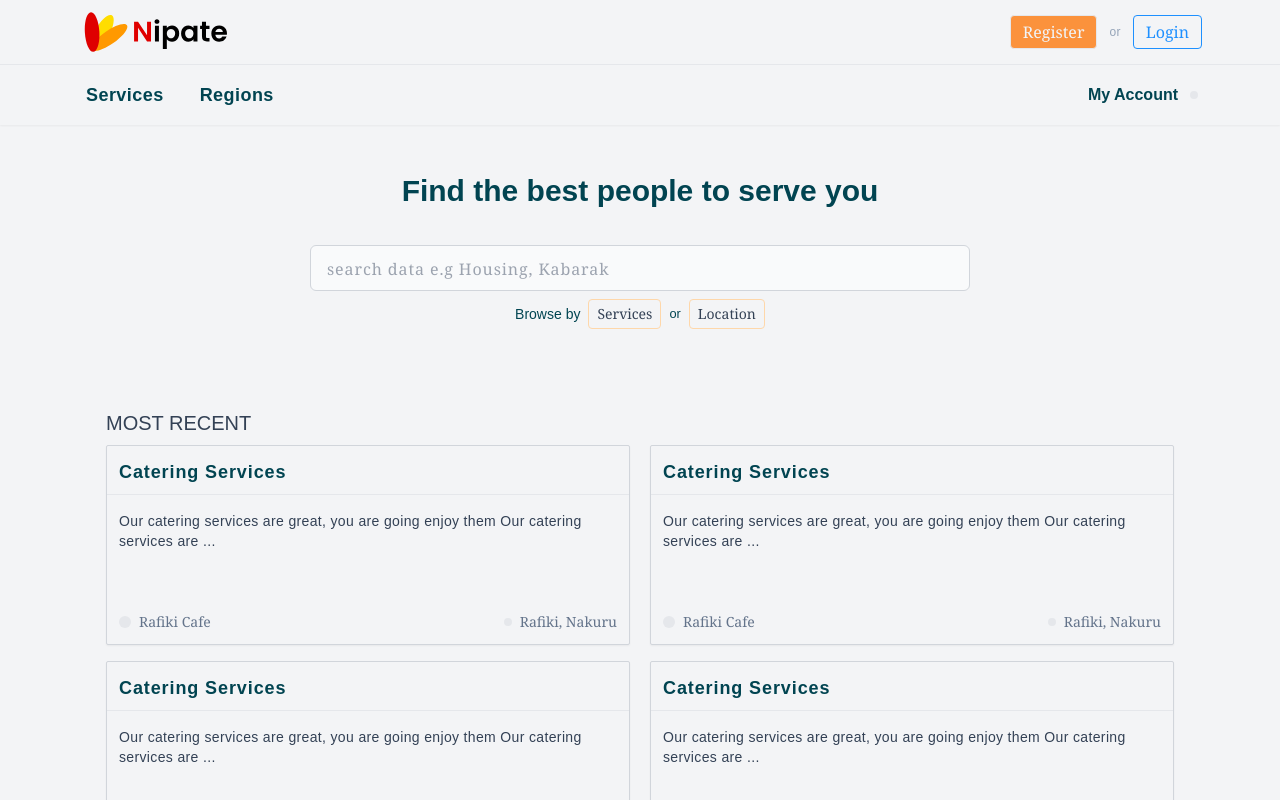
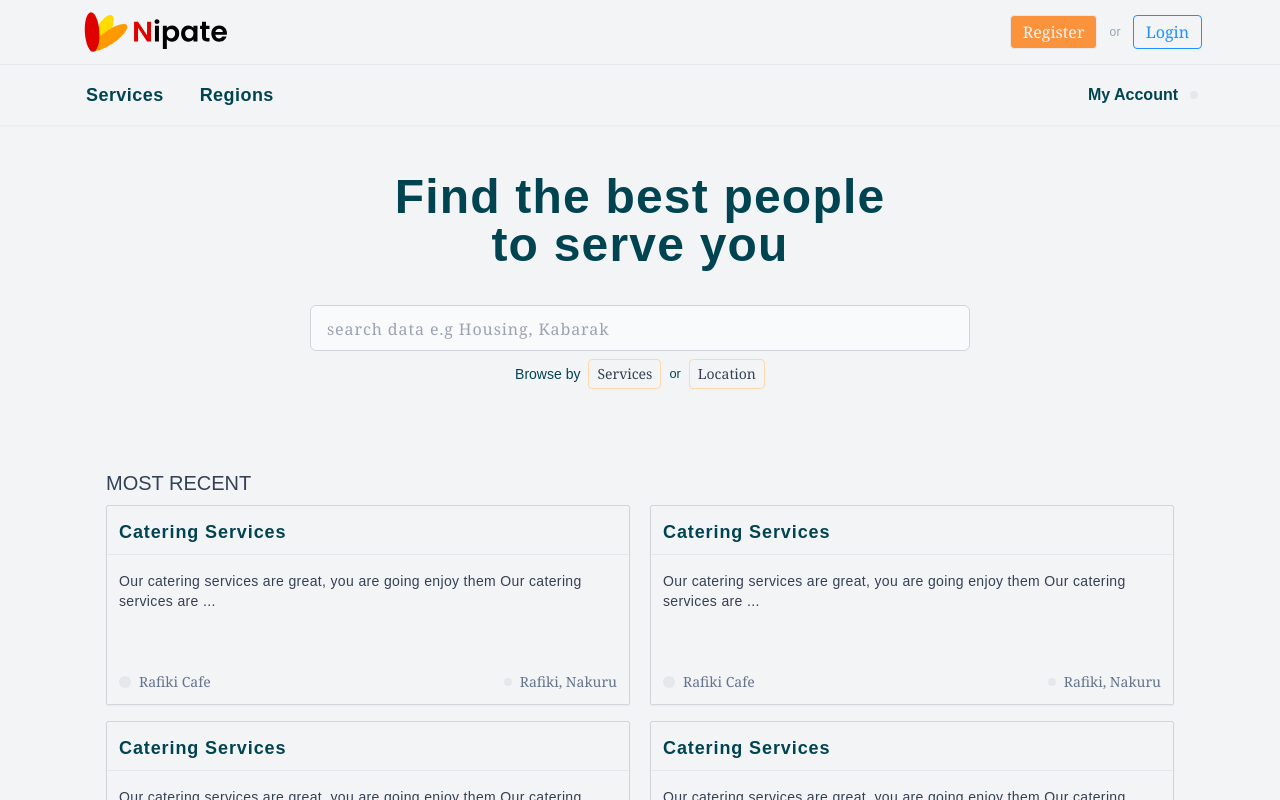
Before and after one commit to Amos-Ditto/NipateWebapp, a Vue app: page / in a window 1280 px wide. Shown: the top 800 px of the page. Built offline with nearby package versions, Linux system fonts and the light colour scheme.

Commit message:
chore: Update Hero Dashboard

```diff
--- a/src/components/Heroes/HeroDashboard.vue
+++ b/src/components/Heroes/HeroDashboard.vue
@@ -16,7 +16,9 @@ const onInputKeyDown = (e: Event): void => {
 </script>
 <template>
     <div class="w-full flex flex-col justify-center items-center gap-y-1">
-        <h3 class="text-xl sm:text-2xl md:text-3xl text-[#014451] font-[600] transition-font duration-300">Find the best people to serve you</h3>
+        <div class="hero-title flex w-full justify-center items-center">
+            <h3 class="text-center text-3xl sm:text-4xl md:text-5xl text-[#014451] font-[600] tracking-wide transition-font duration-300">Find the best people <br /> to serve you</h3>
+        </div>
         <div class="search-bar flex flex-col justify-center items-center pt-3 sm:pt-4 md:pt-8 w-[94%] md:w-[75%] lg:w-[70%] xl:w-[60%] relative transition-all duration-300">
             <input type="text" placeholder="search data e.g Housing, Kabarak" v-model="searchvalue" @input="onInputKeyDown" @focusout="toggleCloseSearch">
             <div class="i-mdi-menu-down absolute right-4 text-2xl cursor-pointer transition-transform duration-300" :class="opensearch && 'rotate-180'" @click="toggleOpenCloseSearch"></div>
```
